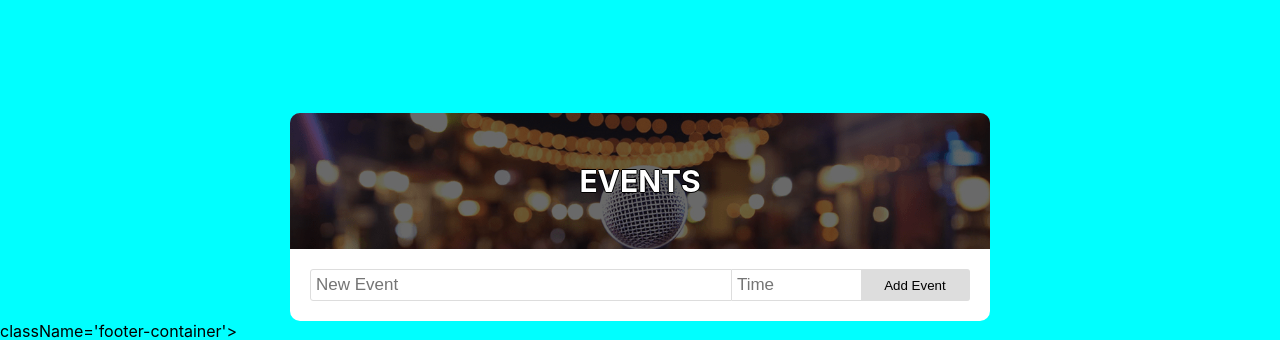
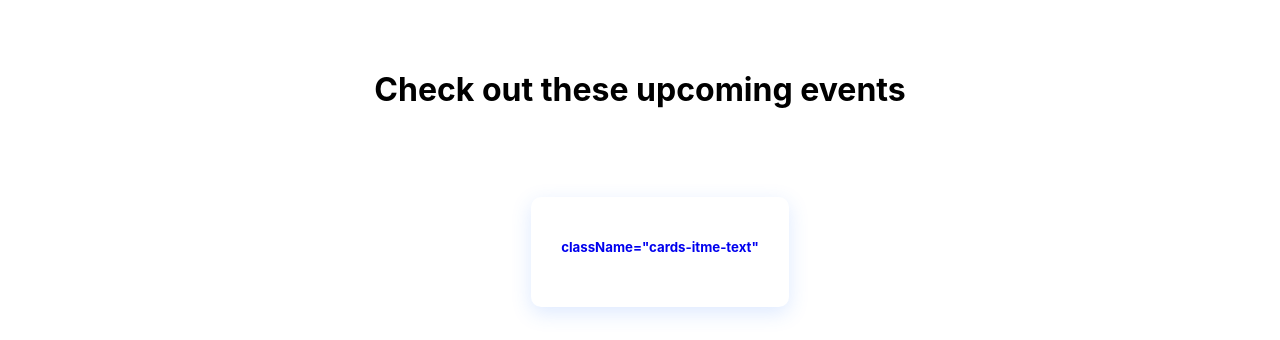
Before and after one commit to JakMcCarthy/EventsPage, a React (Create React App) app in the folder client/: page / in a window 1280 px wide. Shown: the part 462-802 px from the top of the page. Built offline with nearby package versions, Linux system fonts and the light colour scheme.

Commit message:
removed duplicate folders added the cards container and styling

```diff
--- /dev/null
+++ b/client/src/components/Cards/CardItem.js
@@ -0,0 +1,18 @@
+import React from 'react'
+import { Link } from 'react-router-dom'
+
+function CardItem(props) {
+    return (
+      <>
+        <li className="cards-item">
+            <Link className="cards-item-link" to={props.path}>
+            <div className="cards-item-info">
+                <h5> className="cards-itme-text"</h5>
+            </div>
+            </Link>
+        </li>
+      </>
+    )
+}
+
+export default CardItem;
--- a/client/src/components/Cards/Cards.js
+++ b/client/src/components/Cards/Cards.js
@@ -0,0 +1,20 @@
+import React from 'react'
+import CardItem from '../Cards/CardItem';
+import '../Cards/cards.css';
+
+function Cards(){
+    return (
+        <div className='cards'>
+            <h1> Check out these upcoming events </h1>
+            <div className="cards-container">
+                <div className="cards-wrapper">
+                  <ul className="cards-items">
+                    <CardItem />
+                  </ul>
+                </div>
+            </div>
+        </div>
+    )
+}
+
+export default Cards
--- /dev/null
+++ b/client/src/components/Cards/cards.css
@@ -0,0 +1,118 @@
+.cards {
+    padding: 4rem;
+    background: #fff;
+  }
+
+  h1 {
+    text-align: center;
+  }
+
+  .cards-container {
+    display: flex;
+    flex-flow: column;
+    align-items: center;
+    max-width: 1120px;
+    width: 90%;
+    margin: 0 auto;
+  }
+
+  .cards-wrapper {
+    position: relative;
+    margin: 50px 0 45px;
+  }
+
+  .cards-items {
+    margin-bottom: 24px;
+  }
+
+  .cards-item {
+    display: flex;
+    flex: 1;
+    margin: 0 1rem;
+    border-radius: 10px;
+  }
+
+  .cards-item-link {
+    display: flex;
+    flex-flow: column;
+    width: 100%;
+    box-shadow: 0 6px 20px rgba(56, 125, 255, 0.17);
+    -webkit-filter: drop-shadow(0 6px 20px rgba(56, 125, 255, 0.017));
+    filter: drop-shadow(0 6px 20px rgba(56, 125, 255, 0.017));
+    border-radius: 10px;
+    overflow: hidden;
+    text-decoration: none;
+  }
+
+  .cards-item-pic-wrap {
+    position: relative;
+    width: 100%;
+    padding-top: 67%;
+    overflow: hidden;
+  }
+
+  .fade-img {
+    animation-name: fade-img;
+    animation-duration: 2s;
+  }
+
+  .cards-item-pic-wrap::after {
+    content: attr(data-category);
+    position: absolute;
+    bottom: 0;
+    margin-left: 10px;
+    padding: 6px 8px;
+    max-width: calc((100%) - 60px);
+    font-size: 12px;
+    font-weight: 700;
+    color: #fff;
+    background-color: #1f98f4;
+    box-sizing: border-box;
+  }
+
+  .cards-item-img {
+    position: absolute;
+    top: 0;
+    right: 0;
+    bottom: 0;
+    left: 0;
+    display: block;
+    width: 100%;
+    max-width: 100%;
+    height: 100%;
+    max-height: 100%;
+    object-fit: cover;
+    transition: all 0.2s linear;
+  }
+
+  .cards-item-img:hover {
+    transform: scale(1.1);
+  }
+
+  .cards-item-info {
+    padding: 20px 30px 30px;
+  }
+
+  .cards-item-text {
+    color: #252e48;
+    font-size: 18px;
+    line-height: 24px;
+  }
+
+  @media only screen and (min-width: 1200px) {
+    .content-blog-container {
+      width: 84%;
+    }
+  }
+
+  @media only screen and (min-width: 1024px) {
+    .cards-items {
+      display: flex;
+    }
+  }
+
+  @media only screen and (max-width: 1024px) {
+    .cards-item {
+      margin-bottom: 2rem;
+    }
+  }
--- a/client/src/components/pages/Home.js
+++ b/client/src/components/pages/Home.js
@@ -1,12 +1,14 @@
 import React from 'react';
 import '../../index.css';
 import HeroSection from '../HeroSection/heroSection';
+import Cards from '../Cards/Cards';
 
 
 function Home() {
     return (
         <>
         <HeroSection />
+        <Cards />
         </>
     );
 
```
